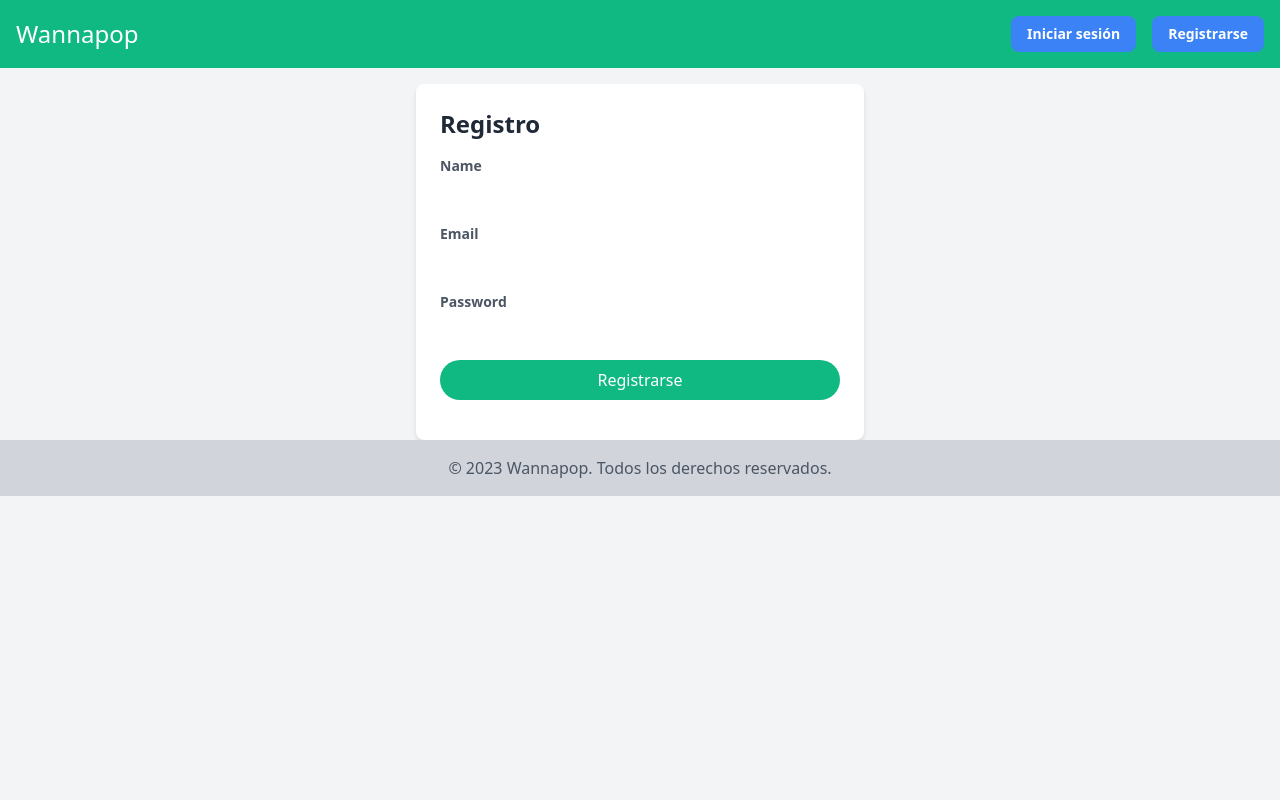
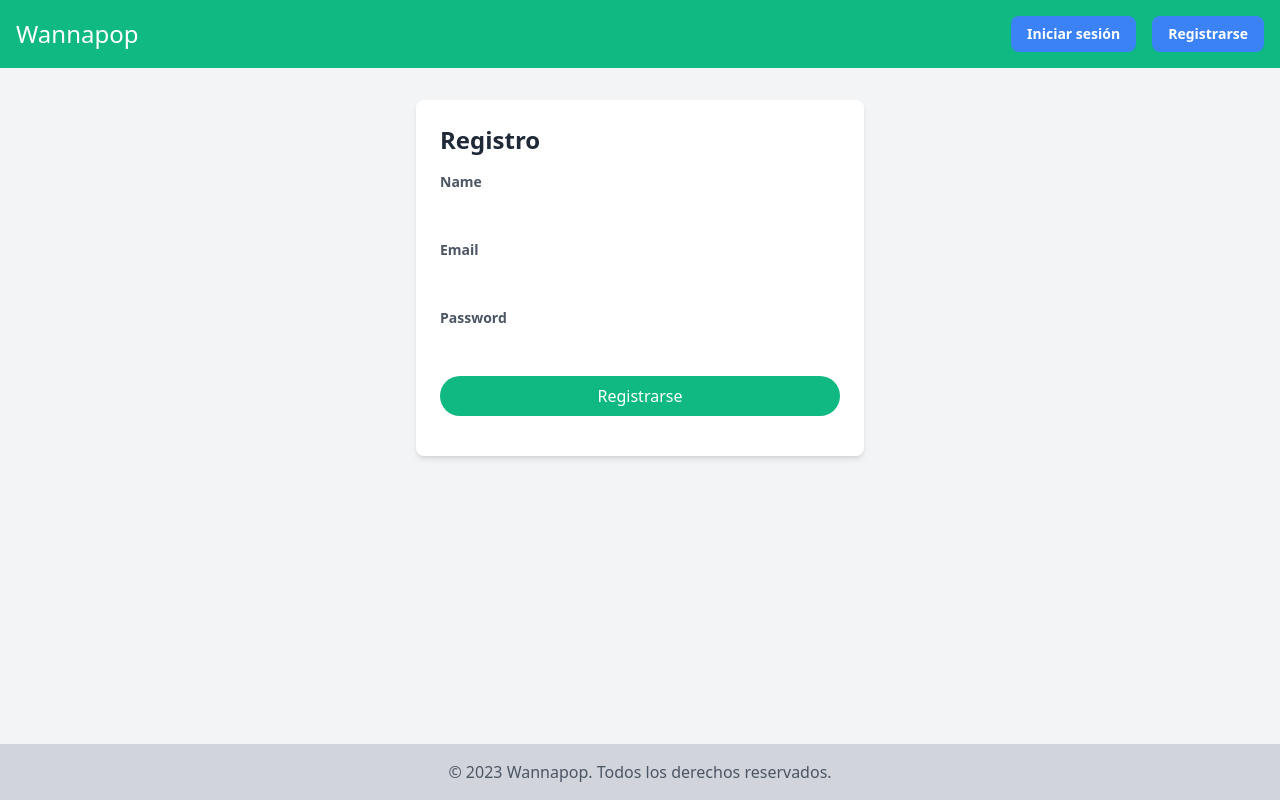
Before and after one commit to cvlasie/M12.A02-Projecte-1---Sprint-1, a Flask app: page /register in a window 1280 px wide. Run offline with Flask 3, Linux system fonts and the light colour scheme; parts of the project's set-up code (start-up, migrations or seed data) failed here and were passed over.

Commit message:
Correcion Del Layout

```diff
--- a/my_app/templates/layout.html
+++ b/my_app/templates/layout.html
@@ -4,9 +4,20 @@
     <meta charset="UTF-8">
     <meta name="viewport" content="width=device-width, initial-scale=1.0">
     <title>Wannapop</title>
-    <!-- Add links to your Tailwind CSS and other CSS files here -->
+    <!-- Agrega enlaces a tus archivos CSS, incluyendo Tailwind CSS, aquí -->
     <link href="https://cdn.jsdelivr.net/npm/tailwindcss@2.2.19/dist/tailwind.min.css" rel="stylesheet">
+    <style>
+        /* Añade estilos personalizados para el footer fijo en la parte inferior */
+        body {
+            display: flex;
+            flex-direction: column;
+            min-height: 100vh;
+        }
 
+        main {
+            flex: 1;
+        }
+    </style>
 </head>
 
 <body class="bg-gray-100 font-sans">
```
Also changed, not shown: sqlite/database.db.
